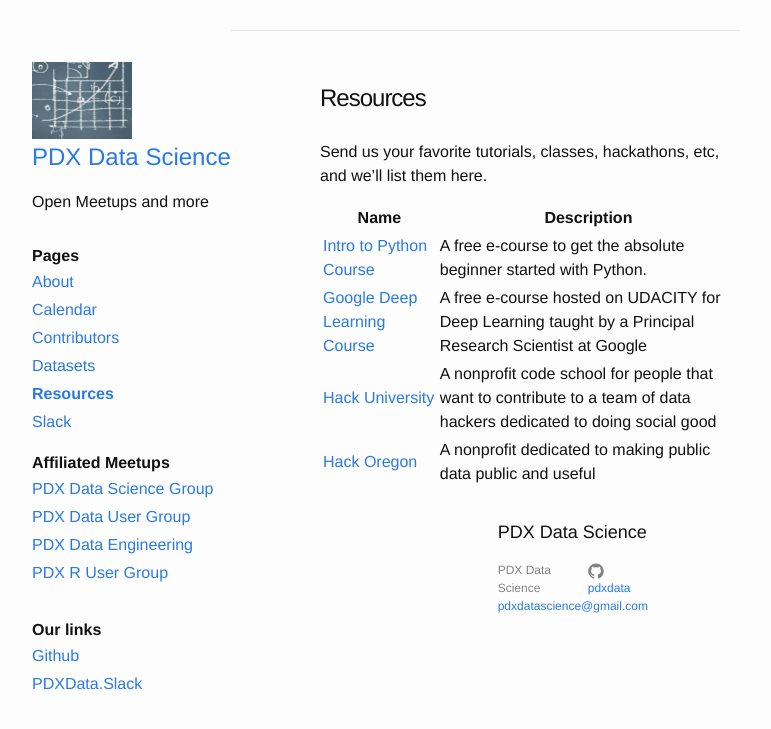
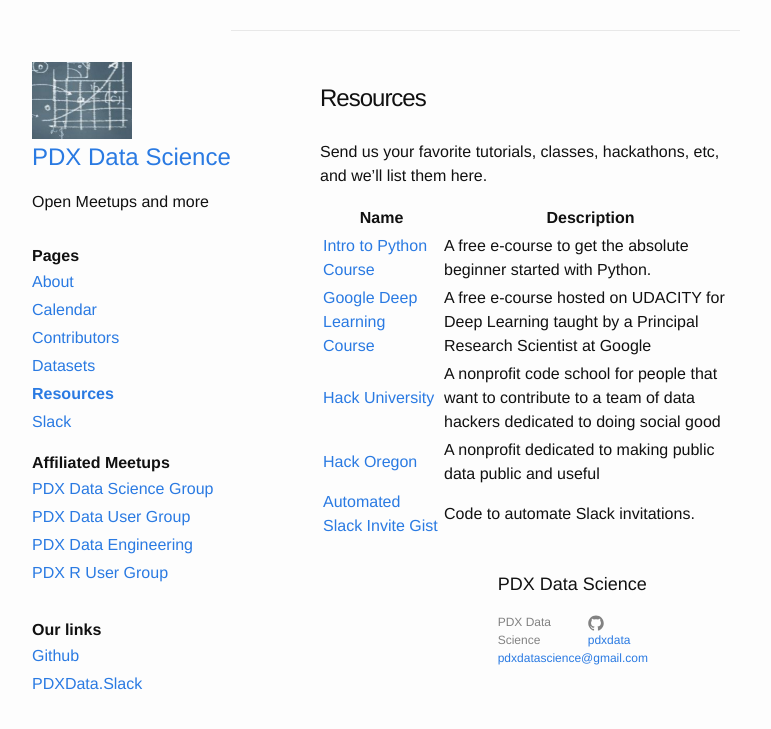
Before and after one commit to PdxData/pdxdata.github.io, a Jekyll site: the page built from resources.md, in a window 1280 px wide. Shown: the top 729 px of the page, without its empty margins (270-1041 px from the left). Built offline with Jekyll 4.4.1, drawn with Linux system fonts in a browser that asks for light colours.

Commit message:
Adding credits

```diff
--- a/resources.md
+++ b/resources.md
@@ -22,6 +22,9 @@
   </tr><tr>
     <td><a href="//hackoregon.org">Hack Oregon</a></td>
     <td>A nonprofit dedicated to making public data public and useful</td>
+  </tr><tr>
+    <td><a href="//gist.github.com/vors/bd585fc6e3d027804f80">Automated Slack Invite Gist</a></td>
+    <td>Code to automate Slack invitations.</td>
   </tr>
 </table>
 
```
Also changed, not shown: README.md.
